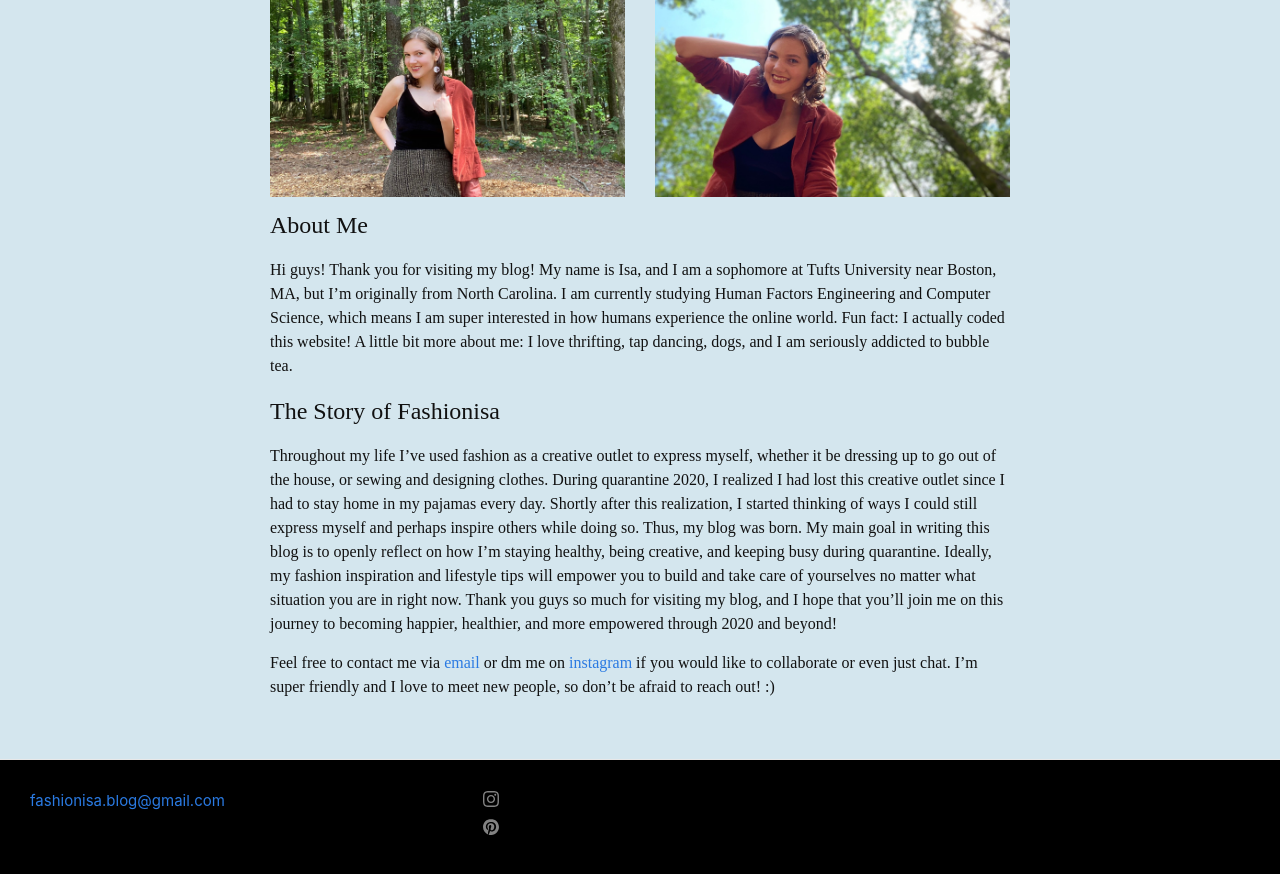
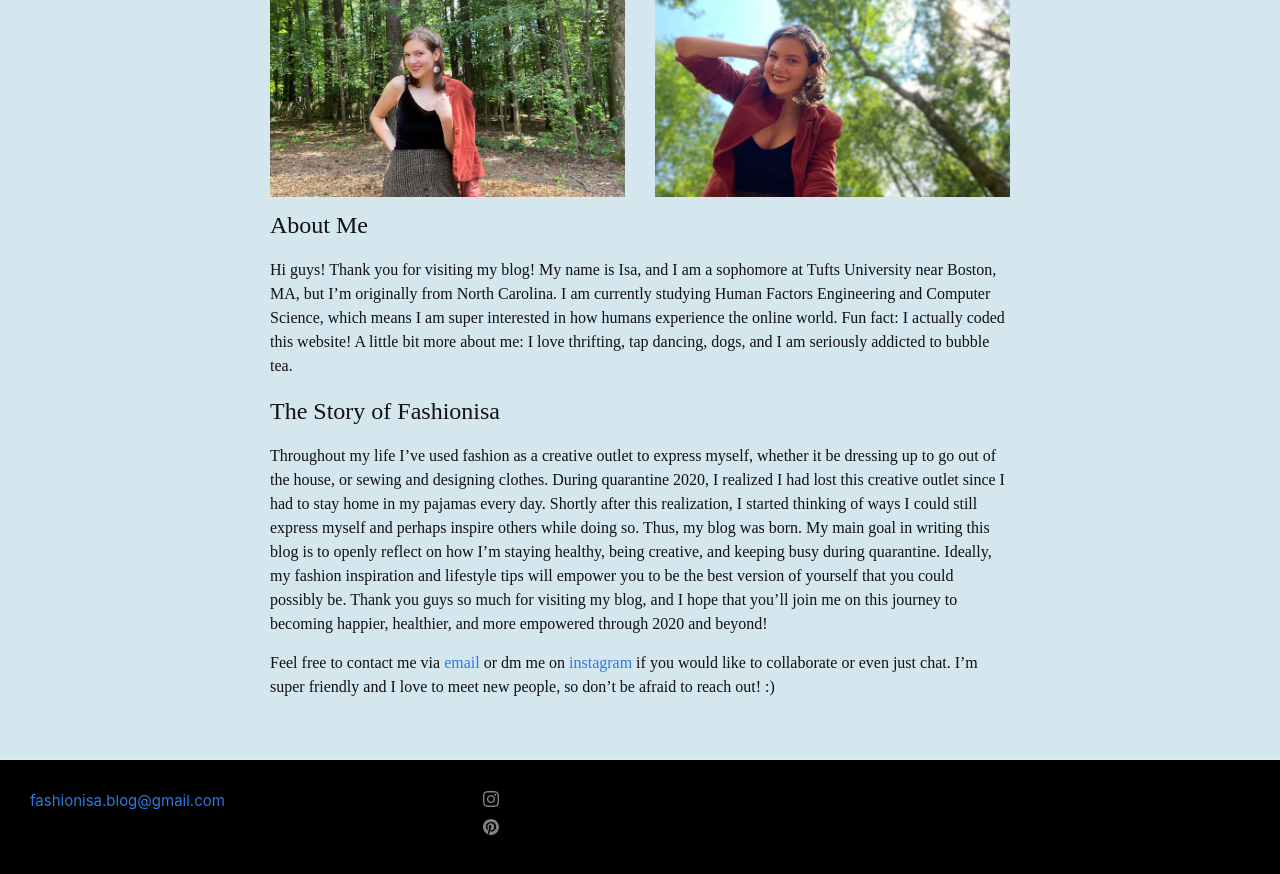
Before and after one commit to iwalte01/fashionisa-blog, a Jekyll site: the page built from about.html, in a window 1280 px wide and 900 px high, scrolled down 663 px. Shown: the top 874 px of the window. Built offline with Jekyll 4.4.1, drawn with Linux system fonts in a browser that asks for light colours.

Commit message:
about page fix

```diff
--- a/about.html
+++ b/about.html
@@ -33,7 +33,7 @@ permalink: /about/
 
 <h1><span>The Story of Fashionisa</span></h1>
 
-<p>Throughout my life I’ve used fashion as a creative outlet to express myself, whether it be dressing up to go out of the house, or sewing and designing clothes. During quarantine 2020, I realized I had lost this creative outlet since I had to stay home in my pajamas every day. Shortly after this realization, I started thinking of ways I could still express myself and perhaps inspire others while doing so. Thus, my blog was born. My main goal in writing this blog is to openly reflect on how I’m staying healthy, being creative, and keeping busy during quarantine. Ideally, my fashion inspiration and lifestyle tips will empower you to build and take care of yourselves no matter what situation you are in right now. Thank you guys so much for visiting my blog, and I hope that you’ll join me on this journey to becoming happier, healthier, and more empowered through 2020 and beyond! </p>
+<p>Throughout my life I’ve used fashion as a creative outlet to express myself, whether it be dressing up to go out of the house, or sewing and designing clothes. During quarantine 2020, I realized I had lost this creative outlet since I had to stay home in my pajamas every day. Shortly after this realization, I started thinking of ways I could still express myself and perhaps inspire others while doing so. Thus, my blog was born. My main goal in writing this blog is to openly reflect on how I’m staying healthy, being creative, and keeping busy during quarantine. Ideally, my fashion inspiration and lifestyle tips will empower you to be the best version of yourself that you could possibly be. Thank you guys so much for visiting my blog, and I hope that you’ll join me on this journey to becoming happier, healthier, and more empowered through 2020 and beyond! </p>
 
 <p> Feel free to contact me via <a href="mailto: fashionisa.blog@gmail.com?" subject="subject text" target="_blank">email</a> or dm me on <a href="http://www.instagram.com/fashionisa.blog" target="_blank">instagram</a> if you would like to collaborate or even just chat. I’m super friendly and I love to meet new people, so don’t be afraid to reach out! :)</p>
 </div>
```
